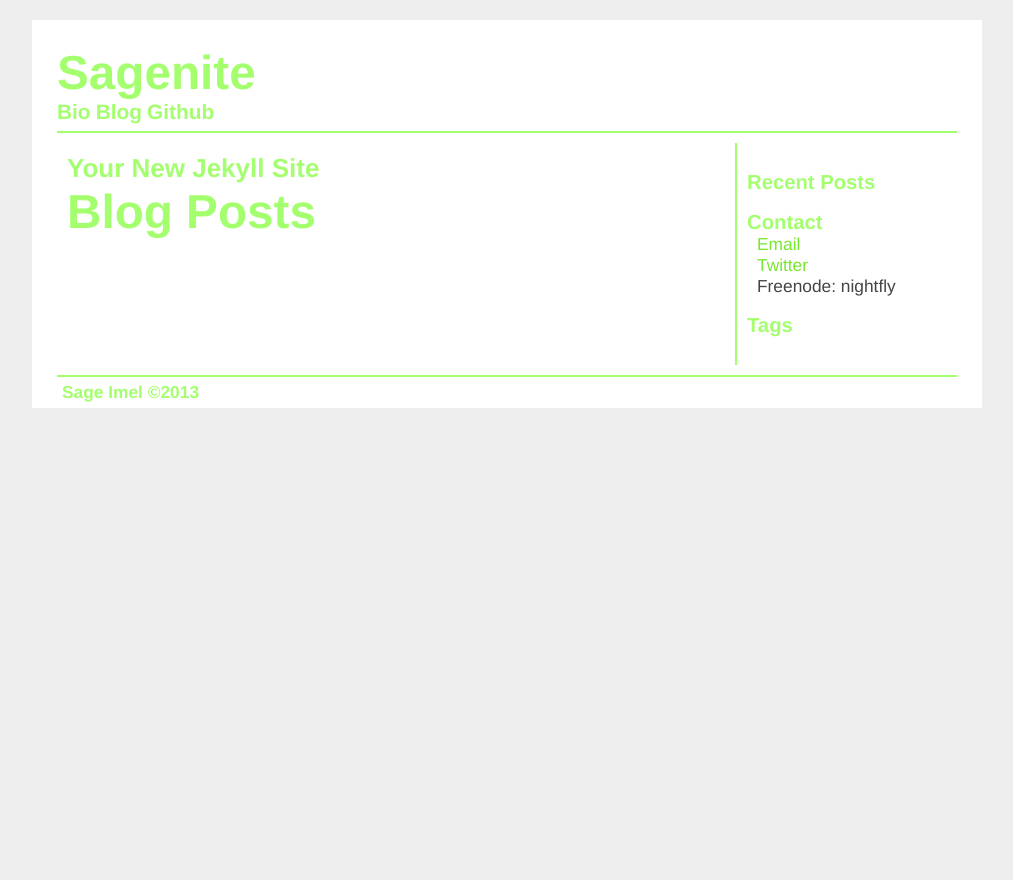
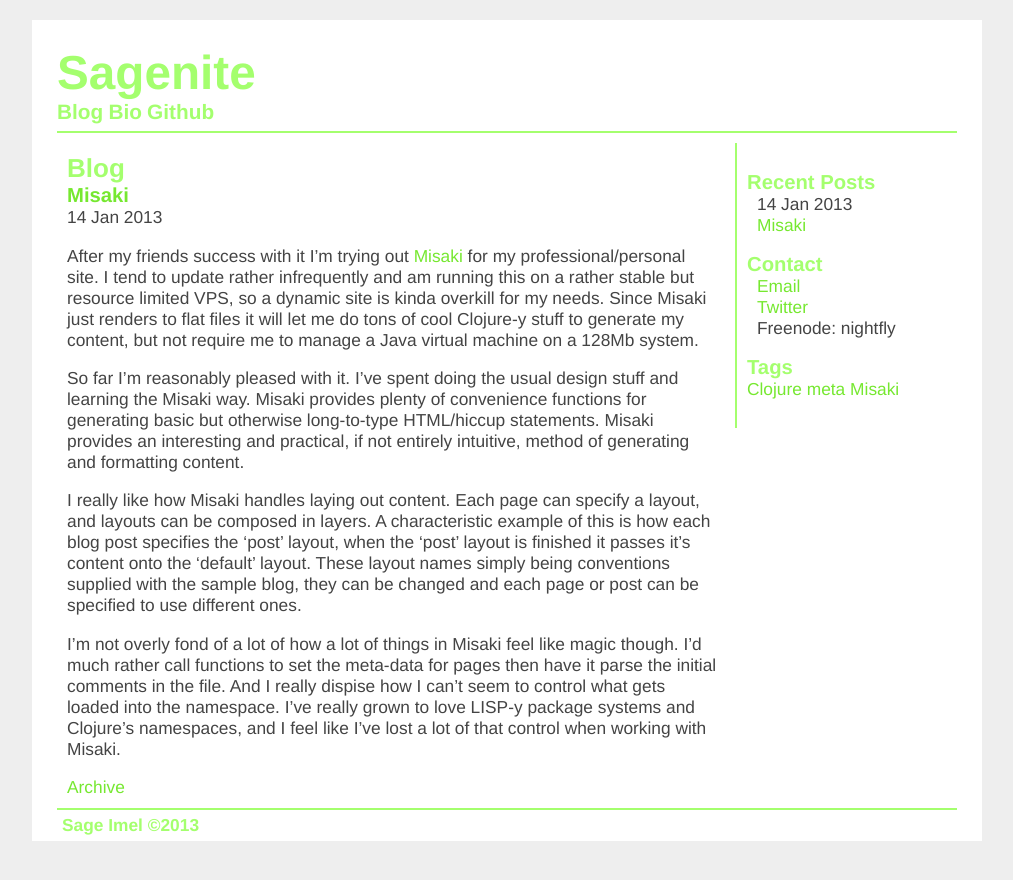
Before and after one commit to nightfly19/blog, a Jekyll site: the page built from index.html, in a window 1280 px wide. Shown: the top 880 px of the page, without its empty margins (133-1146 px from the left). Built offline with Jekyll 4.4.1, drawn with Linux system fonts in a browser that asks for light colours.

Commit message:
Doing shit

```diff
--- a/_layouts/default.html
+++ b/_layouts/default.html
@@ -4,7 +4,7 @@
   <head>
     <meta charset="utf-8">
     <meta content="width=device-width, initiali-scale=1.0, user-scalable=yes" name="viewport">
-    <meta content="" name="description">
+    <meta content="{{ page.description }}" name="description">
     <title>{{ page.title }}</title>
     <link href="/favicon.ico" rel="shortcut icon">
     <!-- <link href="/atom.xml" rel="alternate" title="Bio" type="application/atom-xml"> -->
@@ -16,9 +16,9 @@
         <a href="/" id="title-link"><h1>{{ site.name }}</h1></a>
         <nav>
           <ul>
-            <li><a href="/">Bio</a></li>
-            <li><a href="/blog">Blog</a>
-            </li><li><a href="http://github.com/nightfly19">Github</a></li>
+            <li><a href="/">Blog</a>
+            <li><a href="/bio.html">Bio</a></li>
+            </li><li><a href="http://github.com/{{ site.github_user }}">Github</a></li>
           </ul>
         </nav>
       </header>
@@ -27,10 +27,17 @@
           <h2>{{ page.title }}</h2>
           {{ content }}
         </div>
-        <idv class="right-pane">
+        <div class="right-pane">
           <p>
             <h3>Recent Posts</h3>
-            {{ site.posts }}
+            <ul>
+              {% for post in site.posts limit:10 %}
+              <li><span>{{ post.date | date_to_string }}</span>
+                <br />
+                <a href="{{ post.url }}">{{ post.title }}</a>
+              </li>
+              {% endfor %}
+            </ul>
           </p>
           <p>
             <h3>Contact</h3>
@@ -40,7 +47,7 @@
               <li><span>Freenode: {{ site.freenode_user }}</span></li></ul></p>
           <p>
             <h3>Tags</h3>
-            {{ site.tag_cloud }}
+            {% tag_cloud %}
           </p>
 </idv>
 </div>
--- a/_layouts/post.html
+++ b/_layouts/post.html
@@ -1,7 +1,6 @@
 ---
 layout: default
 ---
-<h2>{{ page.title }}</h2>
 <p class="meta">{{ page.date | date_to_string }}</p>
 
 <div id="post">
--- /dev/null
+++ b/_plugins/jekyll.tag-cloud.rb
@@ -0,0 +1,105 @@
+# Copyright (C) 2011 Anurag Priyam - MIT License
+
+module Jekyll
+
+  # Jekyll plugin to generate tag clouds.
+  #
+  # The plugin defines a `tag_cloud` tag that is rendered by Liquid into a tag
+  # cloud:
+  #
+  #     <div class='cloud'>
+  #         {% tag_cloud %}
+  #     </div>
+  #
+  # The tag cloud itself is a collection of anchor tags, styled dynamically
+  # with the `font-size` CSS property. The range of values, and unit to use for
+  # `font-size` can be specified with a very simple syntax:
+  #
+  #     {% tag_cloud font-size: 16 - 28px %}
+  #
+  # The output is automatically formatted to use the same number of decimal
+  # places as used in the argument:
+  #
+  #     {% tag_cloud font-size: 0.8  - 1.8em  %}  # => 1
+  #     {% tag_cloud font-size: 0.80 - 1.80em %}  # => 2
+  #
+  # Tags that have been used less than a certain number of times can be
+  # filtered out from the tag cloud with the optional `threshold` parameter:
+  #
+  #     {% tag_cloud threshold: 2%}
+  #
+  # Both the parameters can be easily clubbed together:
+  #
+  #     {% tag_cloud font-size: 50 - 150%, threshold: 2%}
+  #
+  # The plugin randomizes the order of tags every time the cloud is generated.
+  class TagCloud < Liquid::Tag
+    safe = true
+
+    # tag cloud variables - these are setup in `initialize`
+    attr_reader :size_min, :size_max, :precision, :unit, :threshold
+
+    def initialize(name, params, tokens)
+      # initialize default values
+      @size_min, @size_max, @precision, @unit = 70, 170, 0, '%'
+      @threshold                              = 1
+
+      # process parameters
+      @params = Hash[*params.split(/(?:: *)|(?:, *)/)]
+      process_font_size(@params['font-size'])
+      process_threshold(@params['threshold'])
+
+      super
+    end
+
+    def render(context)
+      # get an Array of [tag name, tag count] pairs
+      count = context.registers[:site].tags.map do |name, posts|
+        [name, posts.count] if posts.count >= threshold
+      end
+
+      # clear nils if any
+      count.compact!
+
+      # get the minimum, and maximum tag count
+      min, max = count.map(&:last).minmax
+
+      # map: [[tag name, tag count]] -> [[tag name, tag weight]]
+      weight = count.map do |name, count|
+        # logarithmic distribution
+        weight = (Math.log(count) - Math.log(min))/(Math.log(max) - Math.log(min))
+        [name, weight]
+      end
+
+      # order the [tag name, tag weight] pairs by tag name
+      weight.sort_by! { |thing| thing.first.downcase }
+
+      # reduce the Array of [tag name, tag weight] pairs to HTML
+      weight.reduce("") do |html, tag|
+        name, weight = tag
+        size = size_min + ((size_max - size_min) * weight).to_f
+        size = sprintf("%.#{@precision}f", size)
+        html << "<a style='font-size: #{size}#{unit}' href='/tags.html##{name}'>#{name}</a>\n"
+      end
+    end
+
+    private
+
+    def process_font_size(param)
+      /(\d*\.{0,1}(\d*)) *- *(\d*\.{0,1}(\d*)) *(%|em|px)/.match(param) do |m|
+        @size_min  = m[1].to_f
+        @size_max  = m[3].to_f
+        @precision = [m[2].size, m[4].size].max
+        @unit      = m[5]
+      end
+    end
+
+    def process_threshold(param)
+      /\d*/.match(param) do |m|
+        @threshold = m[0].to_i
+      end
+    end
+  end
+end
+
+Liquid::Template.register_tag('tag_cloud', Jekyll::TagCloud)
--- /dev/null
+++ b/_posts/2013-01-14-misaki.markdown
@@ -0,0 +1,15 @@
+---
+layout: post
+title: "Misaki"
+date: 2013-01-14 00:00:00
+categories: [mew]
+tags: [meta, Clojure, Misaki]
+description: "My first experiences with the Misaki site generator"
+---
+After my friends success with it I'm trying out [Misaki](https://github.com/liquidz/misaki) for my professional/personal site. I tend to update rather infrequently and am running this on a rather stable but resource limited VPS, so a dynamic site is kinda overkill for my needs. Since Misaki just renders to flat files it will let me do tons of cool Clojure-y stuff to generate my content, but not require me to manage a Java virtual machine on a 128Mb system.
+
+So far I'm reasonably pleased with it. I've spent doing the usual design stuff and learning the Misaki way. Misaki provides plenty of convenience functions for generating basic but otherwise long-to-type HTML/hiccup statements. Misaki provides an interesting and practical, if not entirely intuitive, method of generating and formatting content.
+
+I really like how Misaki handles laying out content. Each page can specify a layout, and layouts can be composed in layers. A characteristic example of this is how each blog post specifies the 'post' layout, when the 'post' layout is finished it passes it's content onto the 'default' layout. These layout names simply being conventions supplied with the sample blog, they can be changed and each page or post can be specified to use different ones.
+
+I'm not overly fond of a lot of how a lot of things in Misaki feel like magic though. I'd much rather call functions to set the meta-data for pages then have it parse the initial comments in the file. And I really dispise how I can't seem to control what gets loaded into the namespace. I've really grown to love LISP-y package systems and Clojure's namespaces, and I feel like I've lost a lot of that control when working with Misaki.
--- /dev/null
+++ b/bio.html
@@ -0,0 +1,15 @@
+---
+layout: default
+title: Bio
+---
+
+<p class="paragraph">
+  I'm a CS student at Portland State University.
+  I do *nix sys-admin work for the <a href="http://cat.pdx.edu">CAT</a> at <a href="http://pdx.edu">PSU</a> (Portland).
+</p>
+<p class="paragraph">
+  My online handle is usually <a href="http://google.com/search?q=nightfly19">nightfly19</a>,
+  though I prefer nightfly and I'll take it whenever it's available.
+  Sagenite.net was partially chosen as a sort of mnemonic that could help bridge my professional identity,
+  and my online identity.
+</p>
--- a/index.html
+++ b/index.html
@@ -1,13 +1,18 @@
 ---
 layout: default
-title: Your New Jekyll Site
+title: Blog
 ---
 
-<div id="home">
-  <h1>Blog Posts</h1>
-  <ul class="posts">
-    {% for post in site.posts %}
-      <li><span>{{ post.date | date_to_string }}</span> &raquo; <a href="{{ post.url }}">{{ post.title }}</a></li>
-    {% endfor %}
-  </ul>
+<div class="posts">
+  {% for post in site.posts limit:3 %}
+  <div class="post">
+    <h3> <a href="{{ post.url }}">{{ post.title }}</a> </h3>
+    <span>{{ post.date | date_to_string }}</span>
+    <p>
+      {{ post.content }}
+    </p>
+  </div>
+  {% endfor %}
 </div>
+
+<a href="/archive.html">Archive</a>
```
Also changed, not shown: archive.html (added, +16 -0 lines). Lines whose indentation alone changed are shown as unchanged.
